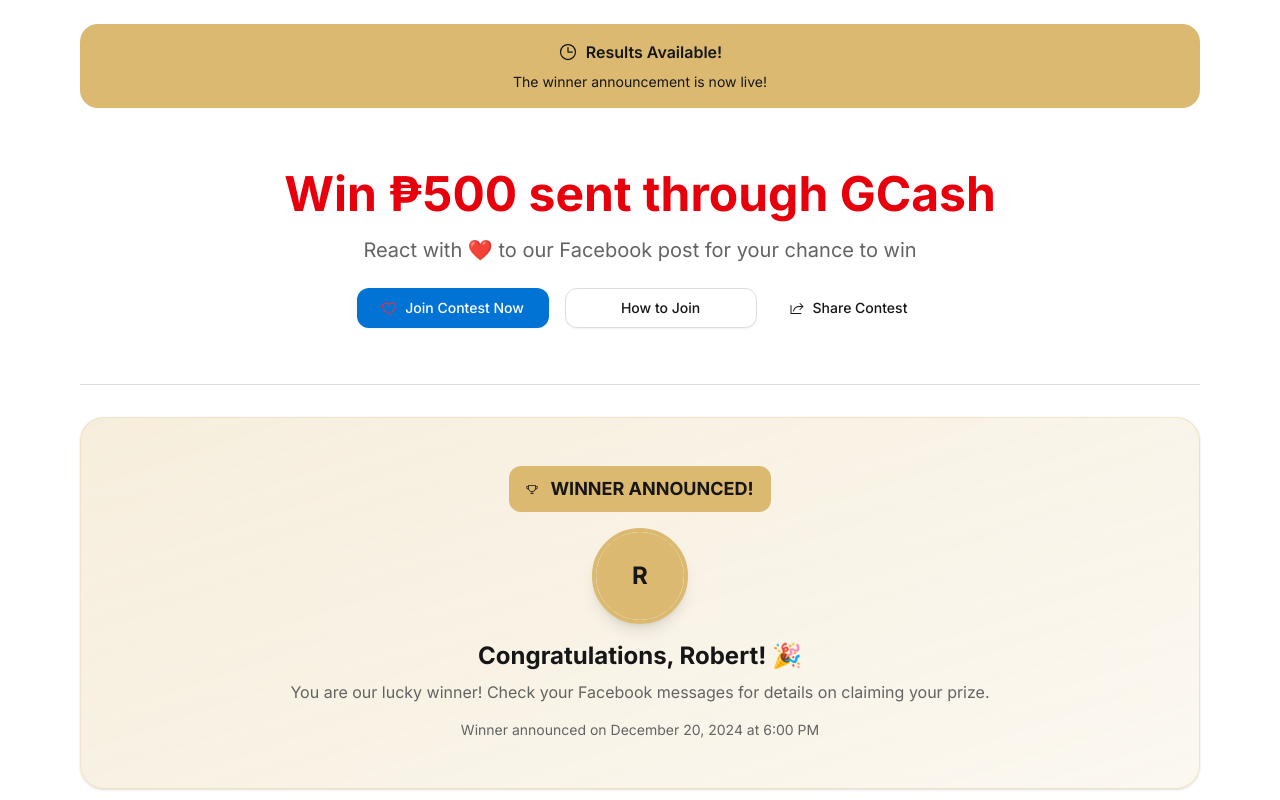
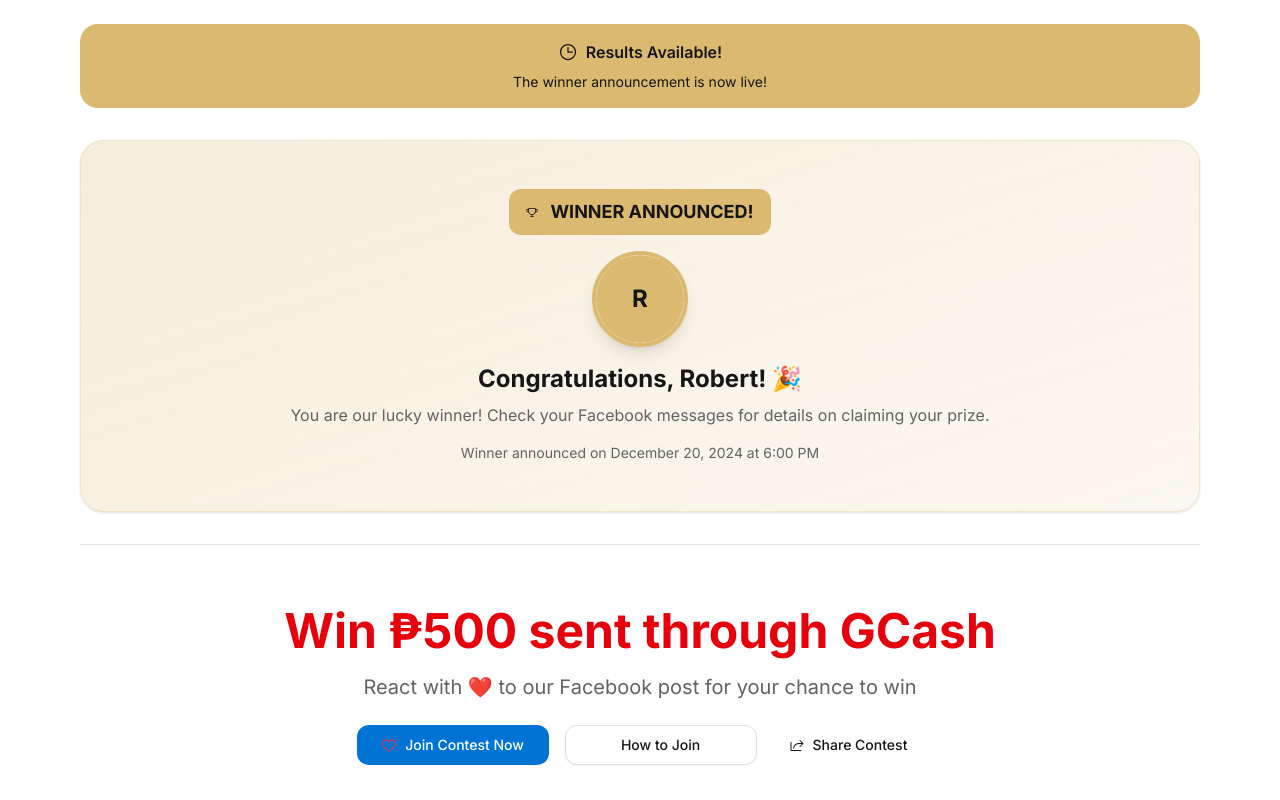
Before and after one commit to robrita/fb-contest-hub, a React (Vite) app: page / in a window 1280 px wide. Shown: the top 800 px of the page. Built offline with nearby package versions, Linux system fonts and the light colour scheme.

Commit message:
Generated by Spark: "winner announcement" component should be placed right below the "countdown timer" component.

```diff
--- a/src/App.tsx
+++ b/src/App.tsx
@@ -41,6 +41,13 @@
         <div className="space-y-8">
           <CountdownTimer targetDate={data.contest.announcementDate} />
 
+          {data.winner && (
+            <>
+              <WinnerAnnouncement winner={data.winner} announcementDate={data.contest.announcementDate} />
+              <Separator />
+            </>
+          )}
+
           <HeroSection
             title={data.contest.title}
             tagline={data.contest.tagline}
@@ -50,13 +57,6 @@
           />
 
           <Separator />
-
-          {data.winner && (
-            <>
-              <WinnerAnnouncement winner={data.winner} announcementDate={data.contest.announcementDate} />
-              <Separator />
-            </>
-          )}
 
           {(showMechanics || !data.winner) && (
             <>
```
